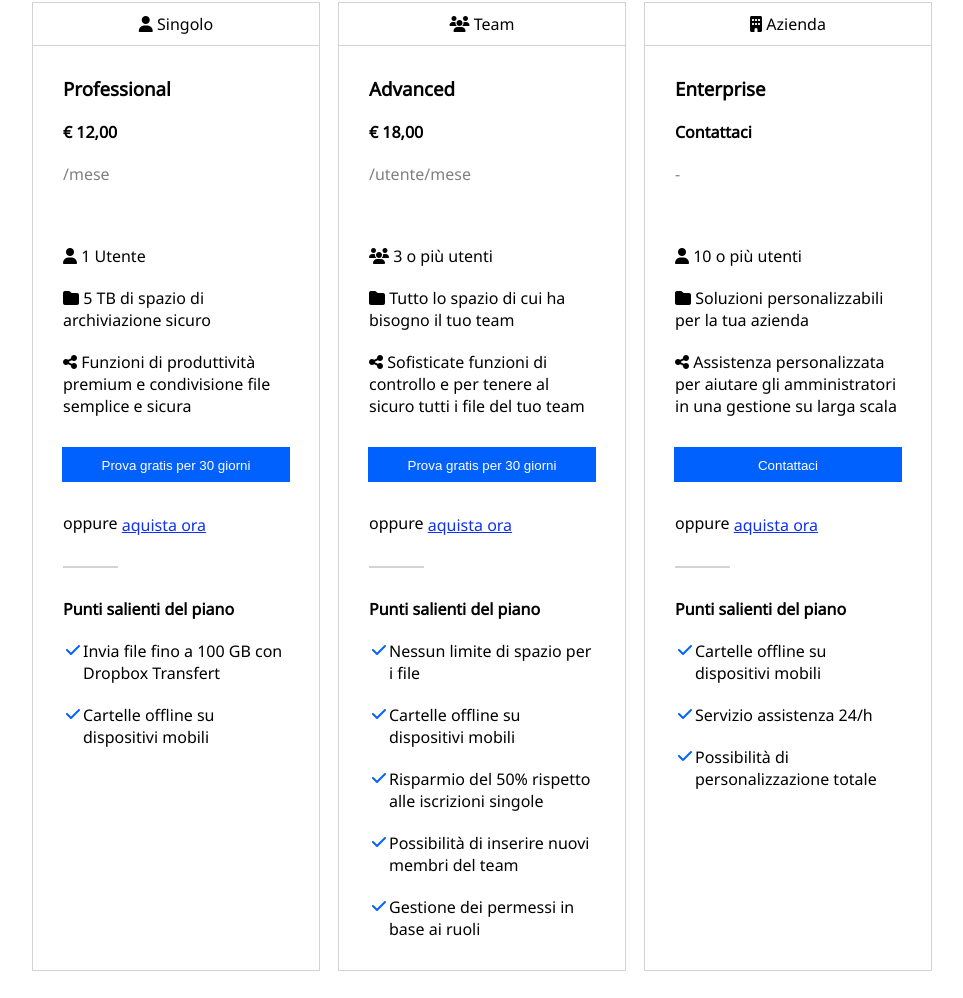
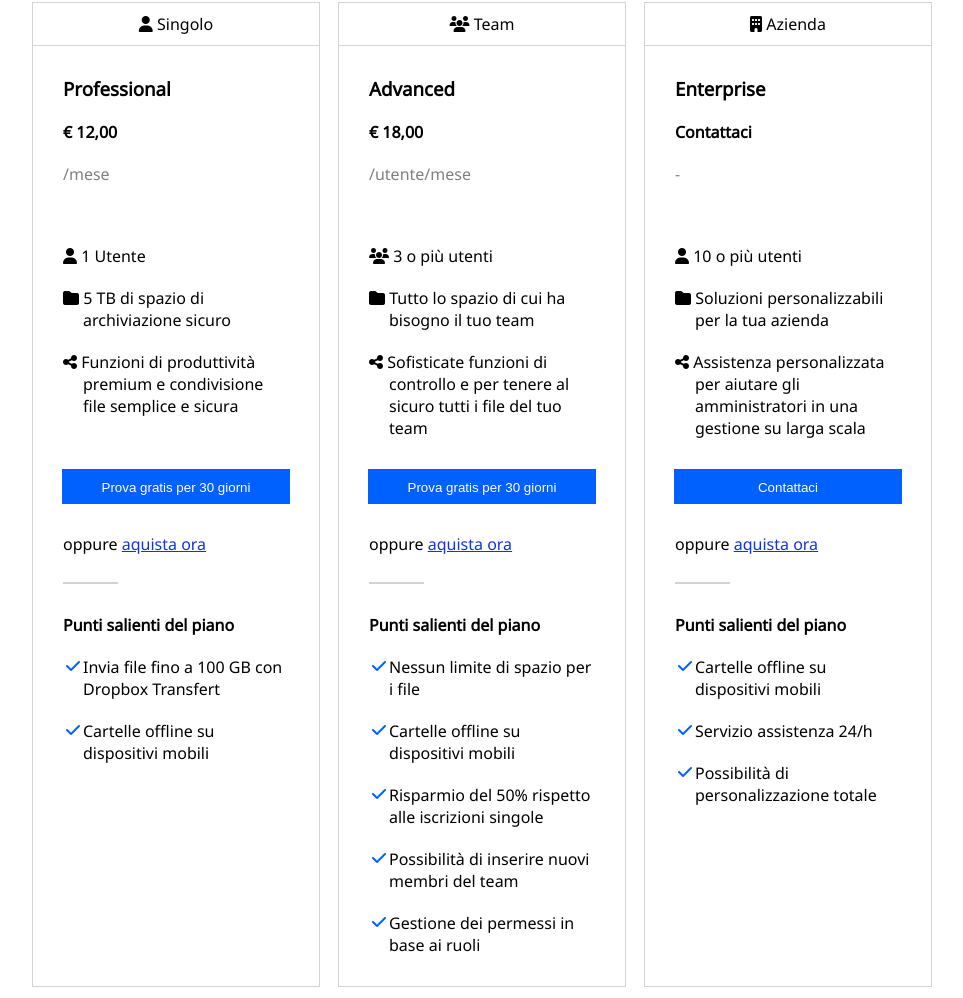
Before and after one commit to LorenzoNicco/htmlcss-dropbox, a plain HTML site: page index.html in a window 1280 px wide. Shown: the part 1059-2057 px from the top of the page, without its empty margins (158-1121 px from the left). Drawn offline with Linux system fonts and the light colour scheme.

Commit message:
Update piani di abbonamento

```diff
--- a/css/style.css
+++ b/css/style.css
@@ -113,14 +113,32 @@ h1{
     color: gray;
 }
 
+.section2 .plan-description > li{
+    text-indent: -10px;
+    padding-left: 20px;
+}
+
 .section2 button{
     align-self: center;
     width: 80%;
 }
 
+.section2 .first-row-btn{
+    margin-top: 22px;
+}
+
+.section2 .buy-now{
+    line-height: 1em;
+}
+
+.section2 .buy-now > span{
+    vertical-align: middle;
+}
+
 .section2 .col-plan > p > a{
     text-decoration: underline;
     color: #1032f0;
+    vertical-align: middle;
 }
 
 .section2 .col-plan > hr{
--- a/index.html
+++ b/index.html
@@ -122,29 +122,29 @@
                                 <div>/mese</div>
                             </div>
 
-                            <div class="plan-description padding-30">
-                                <div>
+
+                            <ul class="plan-description padding-30">
+                                <li>
                                     <i class="fa-solid fa-user"></i>
 
                                     <span>1 Utente</span>
-                                </div>
-
-                                <div class="middle-son-margin">
+                                </li>
+                                <li class="middle-son-margin">
                                     <i class="fa-solid fa-folder"></i>
 
                                     <span>5 TB di spazio di archiviazione sicuro</span>
-                                </div>
-
-                                <div>
+                                </li>
+                                <li>
                                     <i class="fa-solid fa-share-nodes"></i>
 
                                     <span>Funzioni di produttività premium e condivisione file semplice e sicura</span>
-                                </div>
-                            </div>
+                                </li>
+                            </ul>
 
-                            <button><a href="#">Prova gratis per 30 giorni</a></button>
 
-                            <p class=" padding-30">oppure <a href="#">aquista ora</a></p>
+                            <button class="first-row-btn"><a href="#">Prova gratis per 30 giorni</a></button>
+
+                            <p class="buy-now padding-30"><span>oppure </span><a href="#">aquista ora</a></p>
 
                             <hr>
 
@@ -178,29 +178,27 @@
                                 <div>/utente/mese</div>
                             </div>
 
-                            <div class="plan-description padding-30">
-                                <div>
+                            <ul class="plan-description padding-30">
+                                <li>
                                     <i class="fa-solid fa-users"></i>
 
                                     <span>3 o più utenti</span>
-                                </div>
-
-                                <div class="middle-son-margin">
+                                </li>
+                                <li class="middle-son-margin">
                                     <i class="fa-solid fa-folder"></i>
 
                                     <span>Tutto lo spazio di cui ha bisogno il tuo team</span>
-                                </div>
-
-                                <div>
+                                </li>
+                                <li>
                                     <i class="fa-solid fa-share-nodes"></i>
 
                                     <span>Sofisticate funzioni di controllo e per tenere al sicuro tutti i file del tuo team</span>
-                                </div>
-                            </div>
+                                </li>
+                            </ul>
 
                             <button><a href="#">Prova gratis per 30 giorni</a></button>
 
-                            <p class=" padding-30">oppure <a href="#">aquista ora</a></p>
+                            <p class="buy-now padding-30"><span>oppure </span><a href="#">aquista ora</a></p>
 
                             <hr>
 
@@ -243,29 +241,27 @@
                                 <div>-</div>
                             </div>
 
-                            <div class="plan-description padding-30">
-                                <div>
+                            <ul class="plan-description padding-30">
+                                <li>
                                     <i class="fa-solid fa-user"></i>
 
                                     <span>10 o più utenti</span>
-                                </div>
-
-                                <div class="middle-son-margin">
+                                </li>
+                                <li class="middle-son-margin">
                                     <i class="fa-solid fa-folder"></i>
 
                                     <span>Soluzioni personalizzabili per la tua azienda</span>
-                                </div>
-
-                                <div>
+                                </li>
+                                <li>
                                     <i class="fa-solid fa-share-nodes"></i>
 
                                     <span>Assistenza personalizzata per aiutare gli amministratori in una gestione su larga scala</span>
-                                </div>
-                            </div>
+                                </li>
+                            </ul>
 
                             <button><a href="#">Contattaci</a></button>
 
-                            <p class=" padding-30">oppure <a href="#">aquista ora</a></p>
+                            <p class="buy-now padding-30"><span>oppure </span><a href="#">aquista ora</a></p>
 
                             <hr>
 
```
